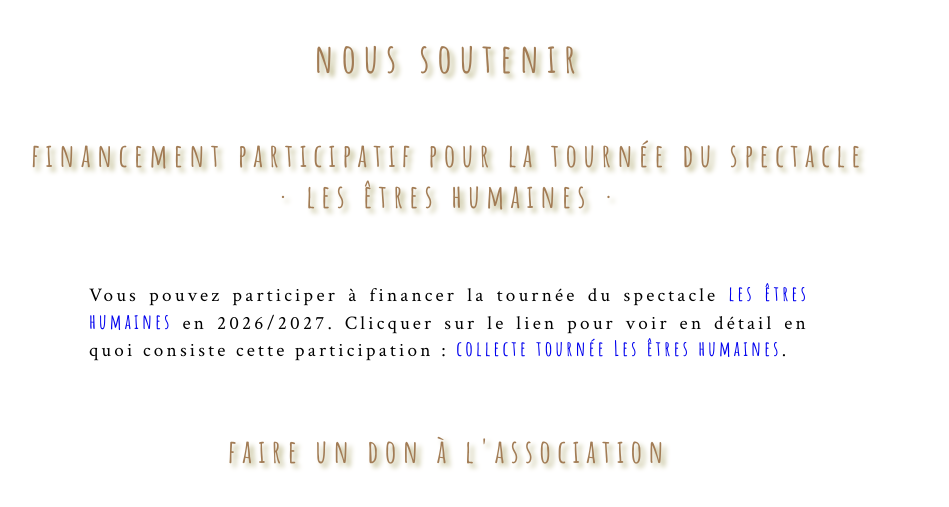
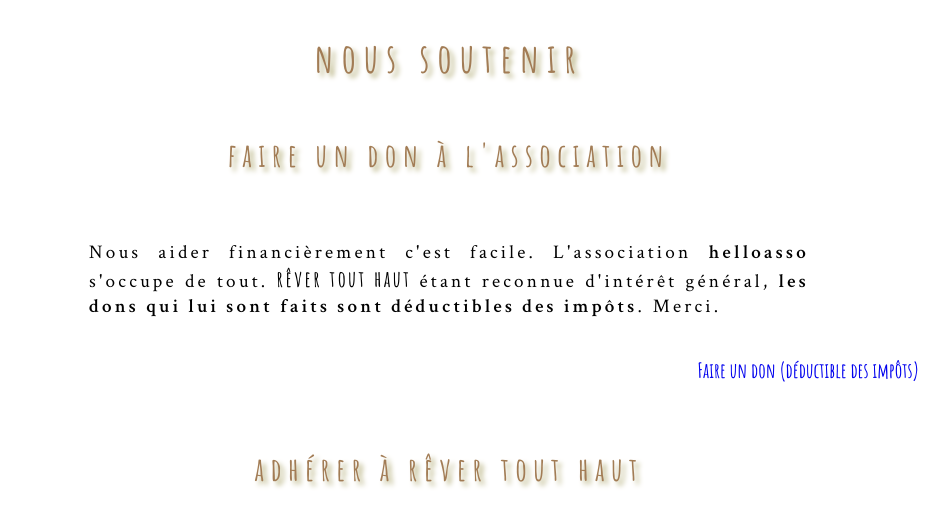
Before and after one commit to leshnik/revertouthaut, a Jekyll site: the page built from nous-soutenir.md, in a window 1280 px wide and 900 px high, cut to the strip 254-761 px from the top of the window. Shown: the whole strip, without its empty margins (191-1140 px from the left). Built offline with Jekyll 4.4.1, drawn with Linux system fonts in a browser that asks for light colours.

Commit message:
nous soutenir remove collecte

```diff
--- a/nous-soutenir.md
+++ b/nous-soutenir.md
@@ -4,18 +4,13 @@ title: nous soutenir
 summary:
 ---
 <h1>nous soutenir<h1>
-<h2>financement participatif pour la tournée du spectacle &middot;&nbsp;les&nbsp;êtres&nbsp;humaines&nbsp;&middot;</h2>
-<p class="intro-text">Vous pouvez participer à financer la tournée du spectacle <a href="les-etres-humaines">les êtres humaines</a> en 2026/2027. Clicquer sur le lien pour voir en détail en quoi consiste cette participation&nbsp;:&nbsp;<a href="https://www.helloasso.com/associations/association-rever-tout-haut/collectes/la-tournee-des-etres-humaines" rel="noopener noreferrer" target="_blank">collecte tournée Les êtres humaines</a>.
-</p>
 
 <h2>faire un don à l'association</h2>
 <p class="intro-text">Nous aider financièrement c'est facile. L'association <strong>helloasso</strong> s'occupe de tout. <span class="rever-typog">rêver tout haut</span> étant reconnue d'intérêt général, <strong>les dons qui lui sont faits sont déductibles des impôts</strong>. Merci.</p>
 <ul style="text-align:right; list-style-type:none">
     <li><a href="https://www.helloasso.com/associations/association-rever-tout-haut/formulaires/1" rel="noopener noreferrer" target="_blank">Faire un don (déductible des impôts)</a></li>
 </ul>
-<!-- <div class="qrcode">
-<img src="qrcodeHelloAssoAdhesion.png" />
-</div> -->
+
 <h2>adhérer à rêver tout haut</h2>
 <div class="center-max-450-block">
     <img src="https://res.cloudinary.com/dnxcesebo/image/upload/q_auto/v1718005235/1718000451971_kunhr0.jpg">
```
